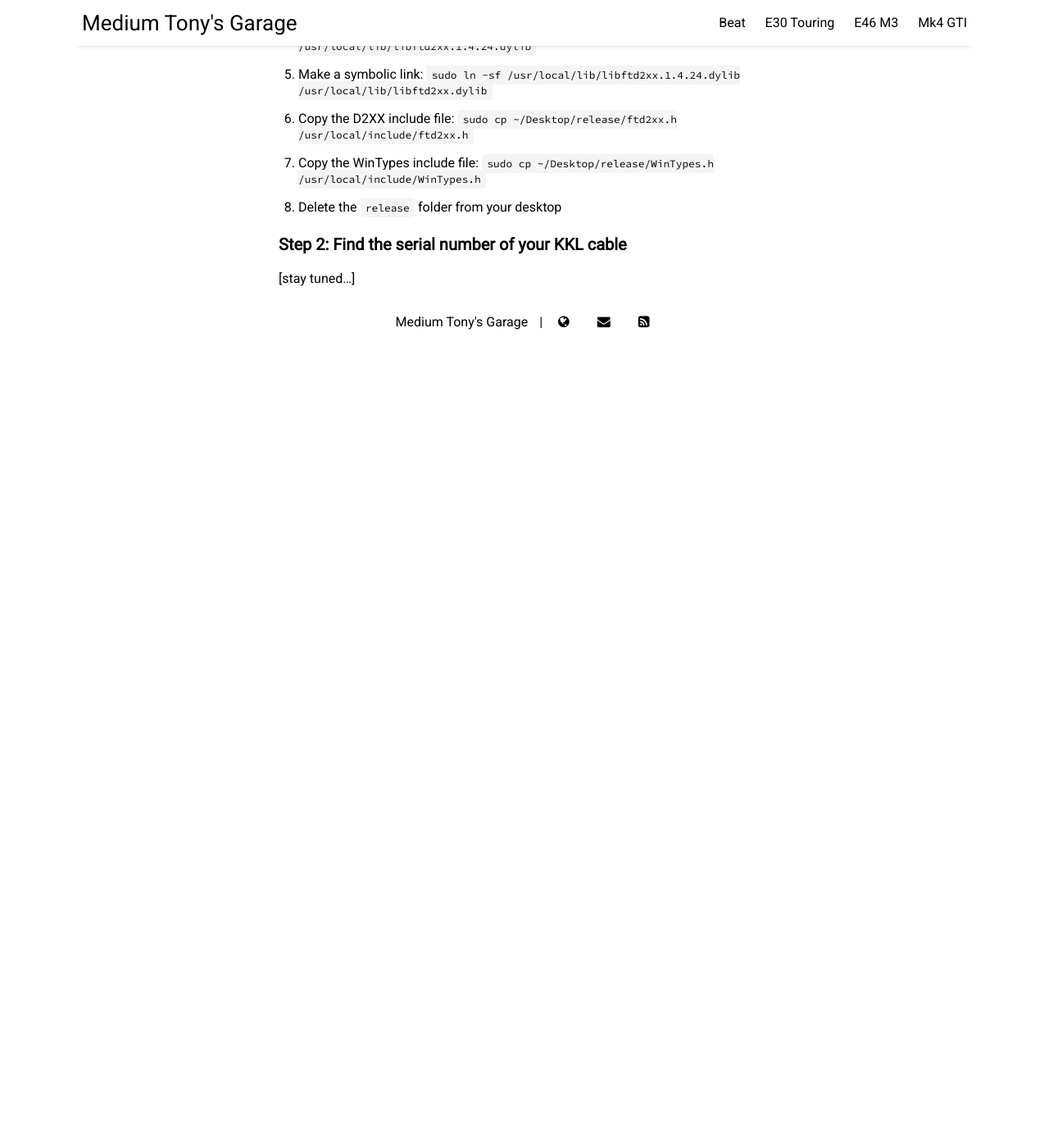
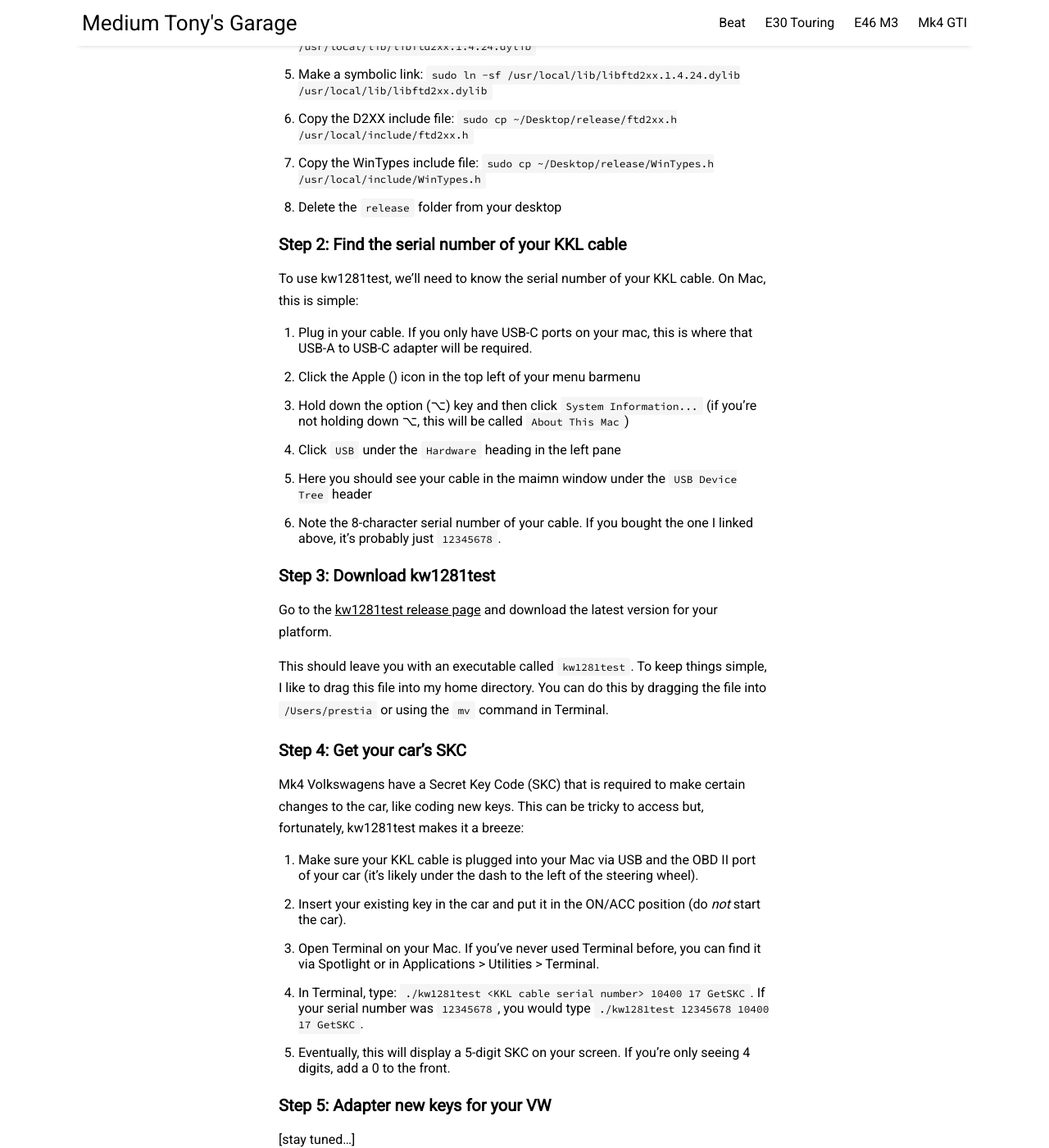
Before and after one commit to prestia/mediumtonys, a Jekyll site: the page built from _posts/2023-08-31-mk4-vw-key-coding.md, in a window 1280 px wide and 1400 px high, scrolled down 2777 px. Shown: the whole window at 82% size. Built offline with Jekyll 4.4.1, drawn with Linux system fonts in a browser that asks for light colours; nearby versions of some CDN libraries; before the commit the page ends 3203 px from its top, so only the background shows below that; some of the changed text lies outside the part shown.

Commit message:
Update 2023-08-31-mk4-vw-key-coding.md

```diff
--- a/_posts/2023-08-31-mk4-vw-key-coding.md
+++ b/_posts/2023-08-31-mk4-vw-key-coding.md
@@ -38,7 +38,7 @@ Documentation is sparse and, unlike the paid tools, kw1281test is command-line o
 
 ### Step 1: Install FTDI drivers
 
-I'm going to describe installation on a Mac because that's the primary platform I use. Instructions for Linux are avaiable [here](https://github.com/gmenounos/kw1281test/wiki#linux). If you're on windows, ¯\_(ツ)_/¯.
+I'm going to describe installation on a Mac because that's the primary platform I use. Instructions for Linux are avaiable [here](https://github.com/gmenounos/kw1281test/wiki#linux). If you're on windows, ¯\\_(ツ)_/¯.
 
 To use kw1281test on Mac, you'll need to be running macOS 10.4 or higher.
 
@@ -59,4 +59,31 @@ The installation process works roughly as follows, but you may need to change th
 
 ### Step 2: Find the serial number of your KKL cable
 
+To use kw1281test, we'll need to know the serial number of your KKL cable. On Mac, this is simple:
+
+1. Plug in your cable. If you only have USB-C ports on your mac, this is where that USB-A to USB-C adapter will be required.
+2. Click the Apple () icon in the top left of your menu barmenu
+3. Hold down the option (⌥) key and then click `System Information...` (if you're not holding down ⌥, this will be called `About This Mac`)
+4. Click `USB` under the `Hardware` heading in the left pane
+5. Here you should see your cable in the maimn window under the `USB Device Tree` header
+6. Note the 8-character serial number of your cable. If you bought the one I linked above, it's probably just `12345678`.
+
+### Step 3: Download kw1281test
+
+Go to the [kw1281test release page](https://github.com/gmenounos/kw1281test/releases) and download the latest version for your platform.
+
+This should leave you with an executable called `kw1281test`. To keep things simple, I like to drag this file into my home directory. You can do this by dragging the file into `/Users/prestia` or using the `mv` command in Terminal.
+
+### Step 4: Get your car's SKC
+
+Mk4 Volkswagens have a Secret Key Code (SKC) that is required to make certain changes to the car, like coding new keys. This can be tricky to access but, fortunately, kw1281test makes it a breeze:
+
+1. Make sure your KKL cable is plugged into your Mac via USB and the OBD II port of your car (it's likely under the dash to the left of the steering wheel).
+2. Insert your existing key in the car and put it in the ON/ACC position (do _not_ start the car).
+3. Open Terminal on your Mac. If you've never used Terminal before, you can find it via Spotlight or in Applications > Utilities > Terminal.
+4. In Terminal, type: `./kw1281test <KKL cable serial number> 10400 17 GetSKC`. If your serial number was `12345678`, you would type `./kw1281test 12345678 10400 17 GetSKC`.
+5. Eventually, this will display a 5-digit SKC on your screen. If you're only seeing 4 digits, add a 0 to the front.
+
+### Step 5: Adapter new keys for your VW
+
 [stay tuned...]
```
